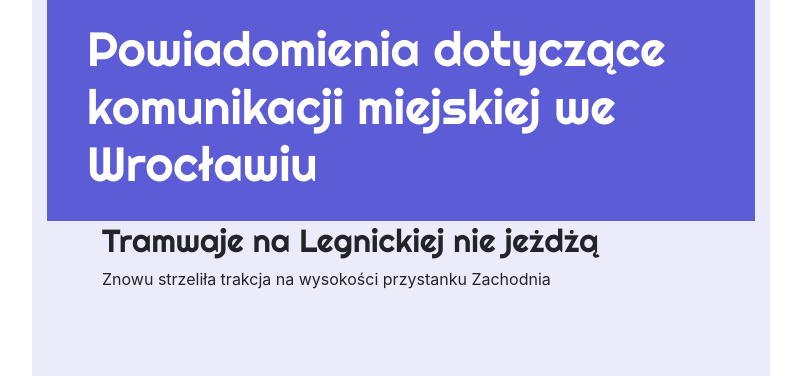
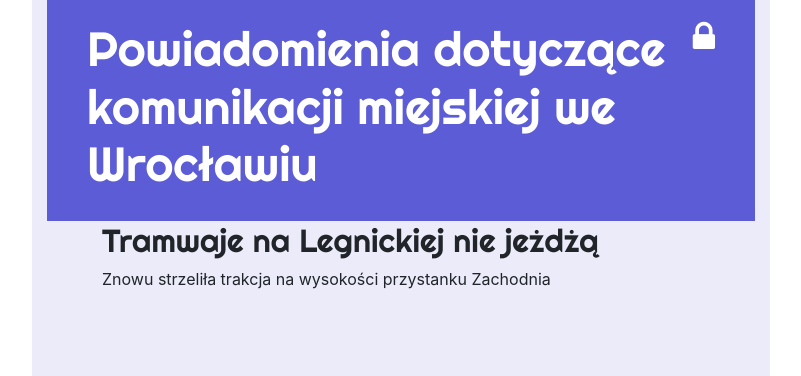
Before and after one commit to mskrzypecka/informant, a Django app: page /post/1/ in a window 1280 px wide. Shown: the top 376 px of the page, without its empty margins (239-1040 px from the left). Run offline with Django 3.2, Linux system fonts and the light colour scheme; data comes from the database, SQL or seed files in the repository; both versions use the stored data as it was after the commit; some libraries are stand-ins or nearby versions.

Commit message:
link to admin panel added to home page

```diff
--- a/informant/templates/informant/base.html
+++ b/informant/templates/informant/base.html
@@ -10,8 +10,12 @@
     <body>
         <div class="container main">
             <div class="page-header">
+                {% if not user.is_authenticated %}
+                    <a href="{% url 'admin:index' %}" class="top-menu"><i class="fa fa-lock"></i></a>
+                {% endif %}
                 {% if user.is_authenticated %}
                     <a href="{% url 'post_new' %}" class="top-menu"><i class="fa fa-plus"></i></a>
+                    <a href="{% url 'admin:index' %}" class="top-menu"><i class="fa fa-unlock"></i></a>
                 {% endif %}
                 <h1>
                     <a href="/">Powiadomienia dotyczące komunikacji miejskiej we Wrocławiu</a>
--- a/informant/urls.py
+++ b/informant/urls.py
@@ -1,4 +1,5 @@
 from django.urls import path
+from django.contrib import admin
 from . import views
 
 urlpatterns = [
```
Also changed, not shown: db.sqlite3.
